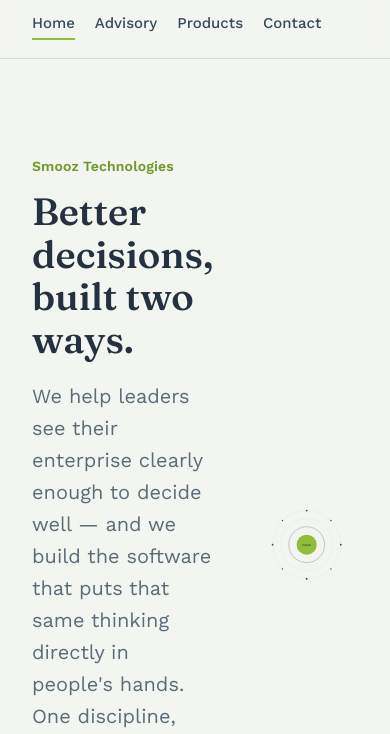
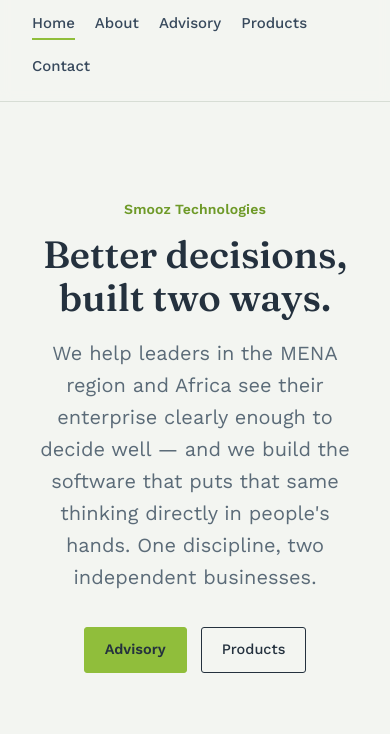
Before and after one commit to smooz-tech/website, a plain HTML site: page index.html in a window 390 px wide. Shown: the part 43-777 px from the top of the page. Drawn offline with nearby package versions, Linux system fonts and the light colour scheme.

Commit message:
Add files via upload

```diff
--- a/index.html
+++ b/index.html
@@ -19,6 +19,7 @@
     </a>
     <nav class="primary">
       <a href="index.html" class="is-active">Home</a>
+      <a href="index.html#about">About</a>
       <a href="advisory.html">Advisory</a>
       <a href="products.html">Products</a>
       <a href="index.html#contact">Contact</a>
@@ -27,11 +28,11 @@
 </header>
 
 <section class="hero">
-  <div class="wrap" style="display:grid; grid-template-columns:1.15fr 0.85fr; gap:56px; align-items:center;">
+  <div class="wrap hero-grid">
     <div>
       <div class="eyebrow">Smooz Technologies</div>
       <h1>Better decisions, built two ways.</h1>
-      <p class="lede">We help leaders see their enterprise clearly enough to decide well — and we build the software that puts that same thinking directly in people's hands. One discipline, two independent businesses.</p>
+      <p class="lede">We help leaders in the MENA region and Africa see their enterprise clearly enough to decide well — and we build the software that puts that same thinking directly in people's hands. One discipline, two independent businesses.</p>
       <div class="cta-row">
         <a class="btn green" href="advisory.html">Advisory</a>
         <a class="btn ghost" href="products.html">Products</a>
@@ -90,6 +91,19 @@
     <a class="btn green" href="advisory.html" style="margin-top:26px; display:inline-block;">Read our philosophy</a>
   </div>
 </section>
+
+<hr class="divider">
+
+<section id="about">
+  <div class="wrap">
+    <div class="eyebrow">About</div>
+    <h2 style="font-size:30px; max-width:640px;">Founded in Lebanon, built for the enterprise.</h2>
+    <p class="lede" style="margin-bottom:0;">Smooz Technologies was founded in 2024 by Georges Courson, an Engineer with more than 30 years of experience delivering complex projects in the MENA region and Africa. The company is based in Naccache, Metn, Lebanon.</p>
+    <a class="btn ghost" href="#contact" style="margin-top:26px; display:inline-block;">Talk to us</a>
+  </div>
+</section>
+
+<hr class="divider">
 
 <section class="tight" id="contact">
   <div class="wrap">
--- a/style.css
+++ b/style.css
@@ -104,6 +104,8 @@ section.tight{ padding: 56px 0; }
 /* Hero */
 .hero{
   padding: 96px 0 84px;
+}
+.hero-grid{
   display:grid; grid-template-columns: 1.15fr 0.85fr; gap: 56px; align-items:center;
 }
 .hero h1{ font-size: 52px; max-width: 620px; }
@@ -240,8 +242,10 @@ footer.site .bottom{ margin-top: 44px; font-size: 13px; color: var(--ink-soft);
 
 /* Responsive */
 @media (max-width: 880px){
-  .hero{ grid-template-columns: 1fr; }
-  .hero .rings{ max-width: 320px; }
+  .hero-grid{ grid-template-columns: 1fr; text-align:center; }
+  .hero-grid .cta-row{ justify-content:center; }
+  .hero-grid .lede{ margin-left:auto; margin-right:auto; }
+  .hero .rings{ max-width: 280px; margin: 8px auto 0; }
   .tracks{ grid-template-columns: 1fr; }
   .numbered-grid{ grid-template-columns: repeat(2,1fr); }
   .models{ grid-template-columns: 1fr; }
```
Also changed, not shown: advisory.html (+1 -0 lines), products.html (+1 -0 lines).
